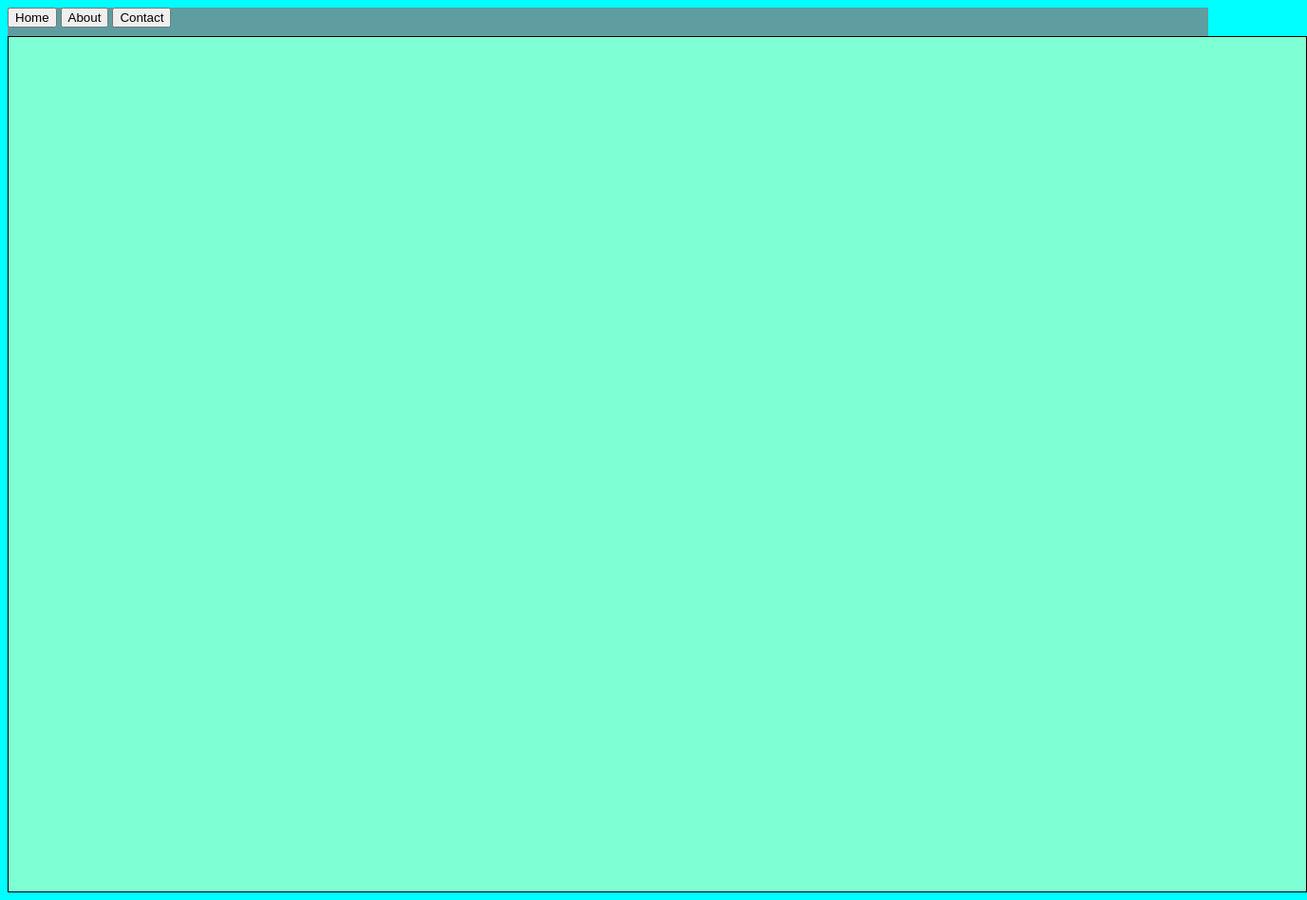
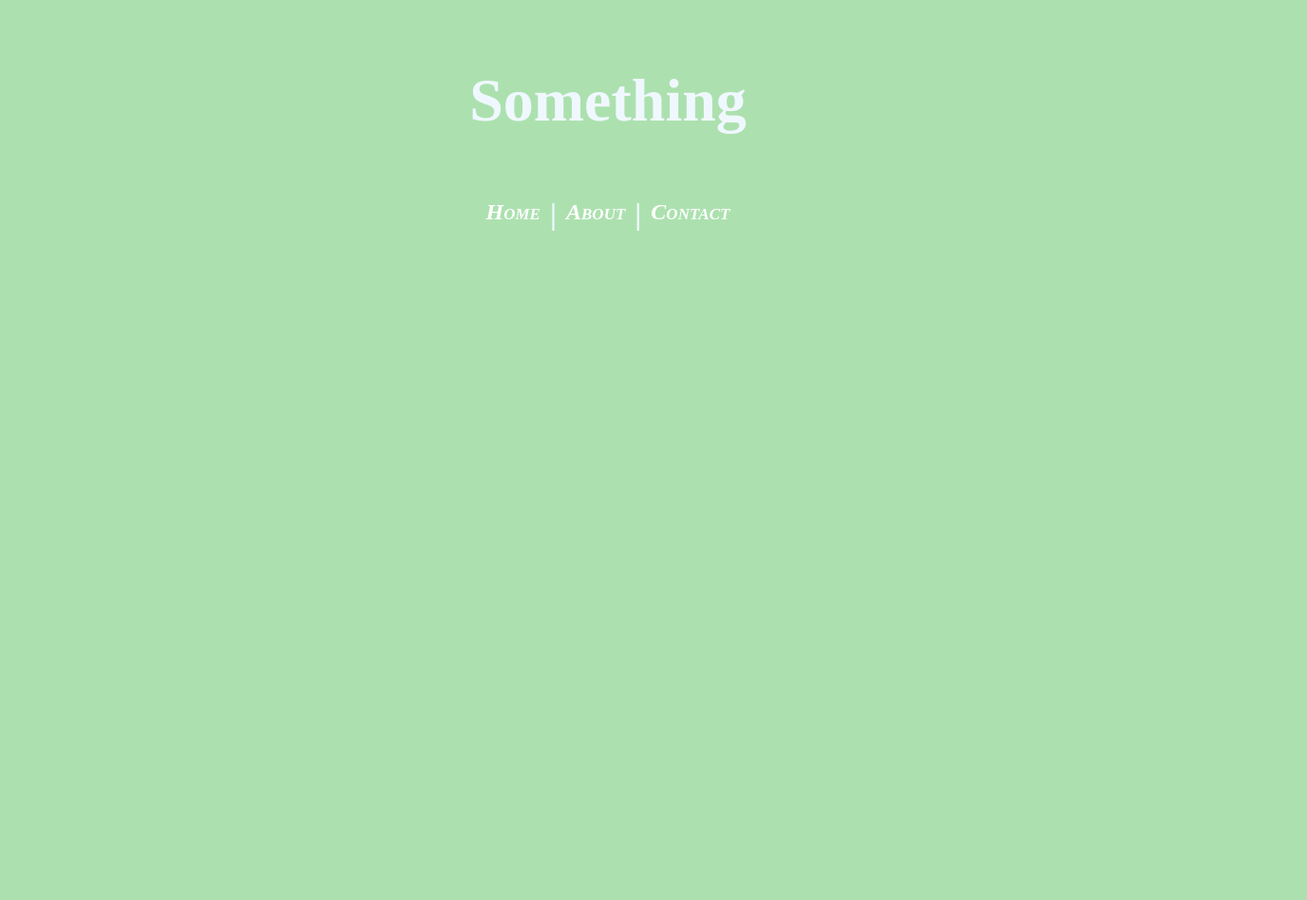
Before and after one commit to OpticalAbyss/Shady-Shader, a website: page public/home.html in a window 1280 px wide. Shown: the whole page at 95% size, 1376 px wide, since content can reach past the window. After the commit the page ends 800 px from the top, so only its background shows below. Drawn offline with Linux system fonts and the light colour scheme.

Commit message:
Removed Additional Pages, will use a single dynamic page, cleaned up the page for a cleaner look

```diff
--- a/public/css/style.css
+++ b/public/css/style.css
@@ -1,3 +1,52 @@
+/* going for a green and pastel color shceme */
+
+.MainTitle{
+  text-align: center;
+  margin-left: auto;
+  margin-right: auto;
+  width: 8em;
+  display: block;
+  font-size: 4rem;
+}
+
+.buttons{
+  display: flex;
+  flex-direction: row;
+  margin-right: auto;
+  margin-left: auto;
+  width:max-content;
+}
+.row{
+  display: grid;
+
+}
+
+.headers{
+  color: white;
+  font-style: oblique;
+  font-size: x-large;
+  font: bold;
+  font-variant: small-caps;
+  margin-left: 10px;
+  margin-right: 10px;
+}
+
+.headers:hover{
+  color: #49796B;
+  outline-width: 1px;
+  outline-color: grey;
+  outline:invert;
+  cursor:default;
+
+
+}
+
+body{
+  background-color:#ACE1AF;
+  color: aliceblue;
+  display: block;
+}
+
 #e2343{
   background-color: aquamarine;
   border:1px solid #000000;
@@ -10,19 +59,3 @@
   height: 900px;
 
 }
-
-body{
-  background-color:aqua;
-  color: aliceblue;
-  display: block;
-}
-
-.bar{
-  background-color: cadetblue;
-  padding: 0;
-  margin: 0;
-  border-radius: 0.5px;
-  height: 30px;
-
-
-}
--- a/public/home.html
+++ b/public/home.html
@@ -7,12 +7,19 @@
   <title>Home Page</title>
 </head>
 <body>
-  <div class="bar">
-    <button class="btn">Home</button>
-    <button class="btn">About</button>
-    <button class="btn">Contact</button>
+  <br>
+    <h1 class="MainTitle">Something</h1>
+
+  <div class="row">
+    <div class="buttons">
+      <h3 class="headers">Home</h3>
+      <h1> | </h1>
+      <h3 class="headers">About</h3>
+      <h1> | </h1>
+      <h3 class="headers">Contact</h3>
+    </div>
   </div>
 
-  <canvas id="e2343"></canvas>
+
 </body>
 </html>
```
Also changed, not shown: src/server.js (+1 -21 lines), public/about.html (deleted), public/contact.html (deleted).
